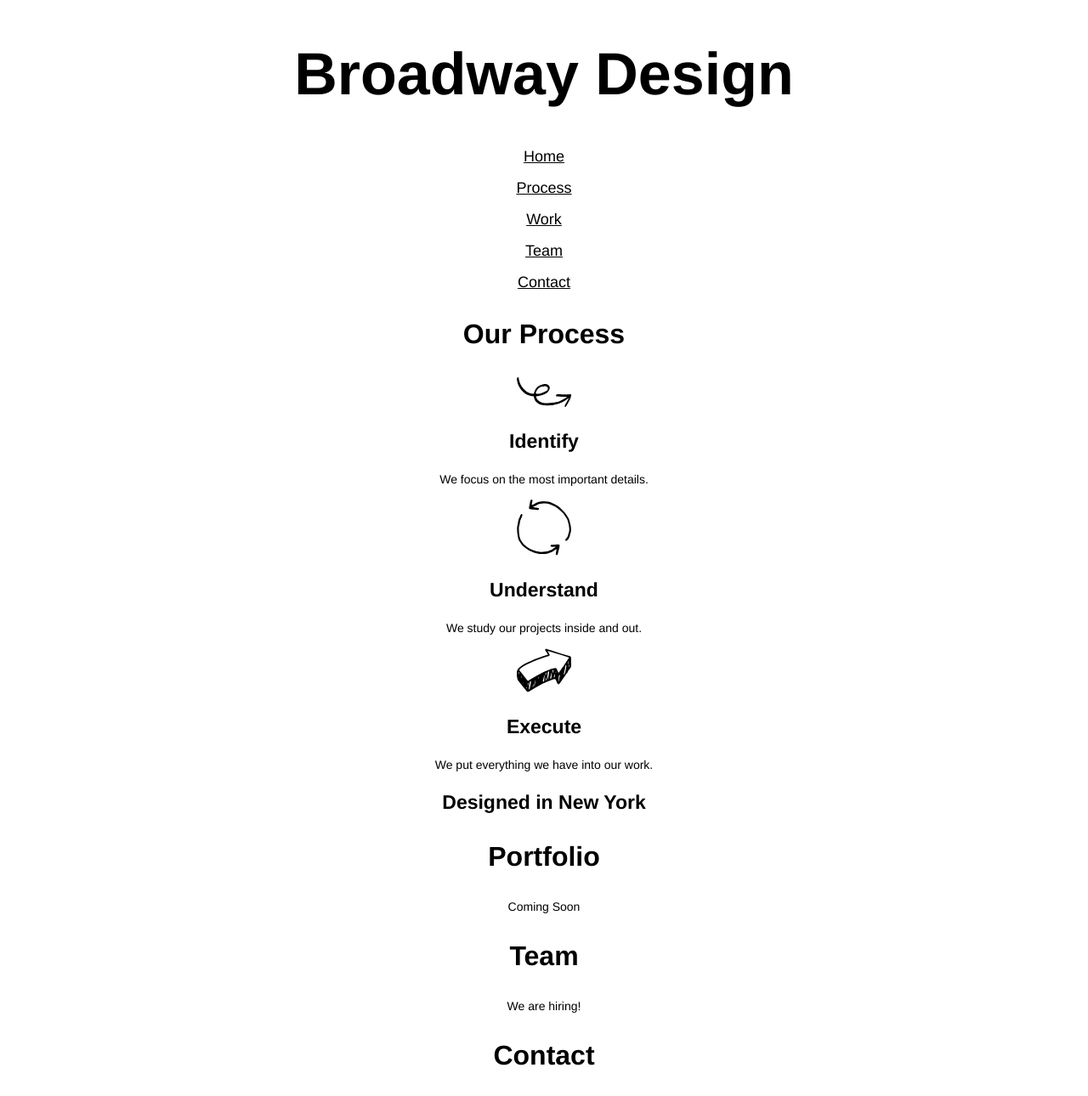
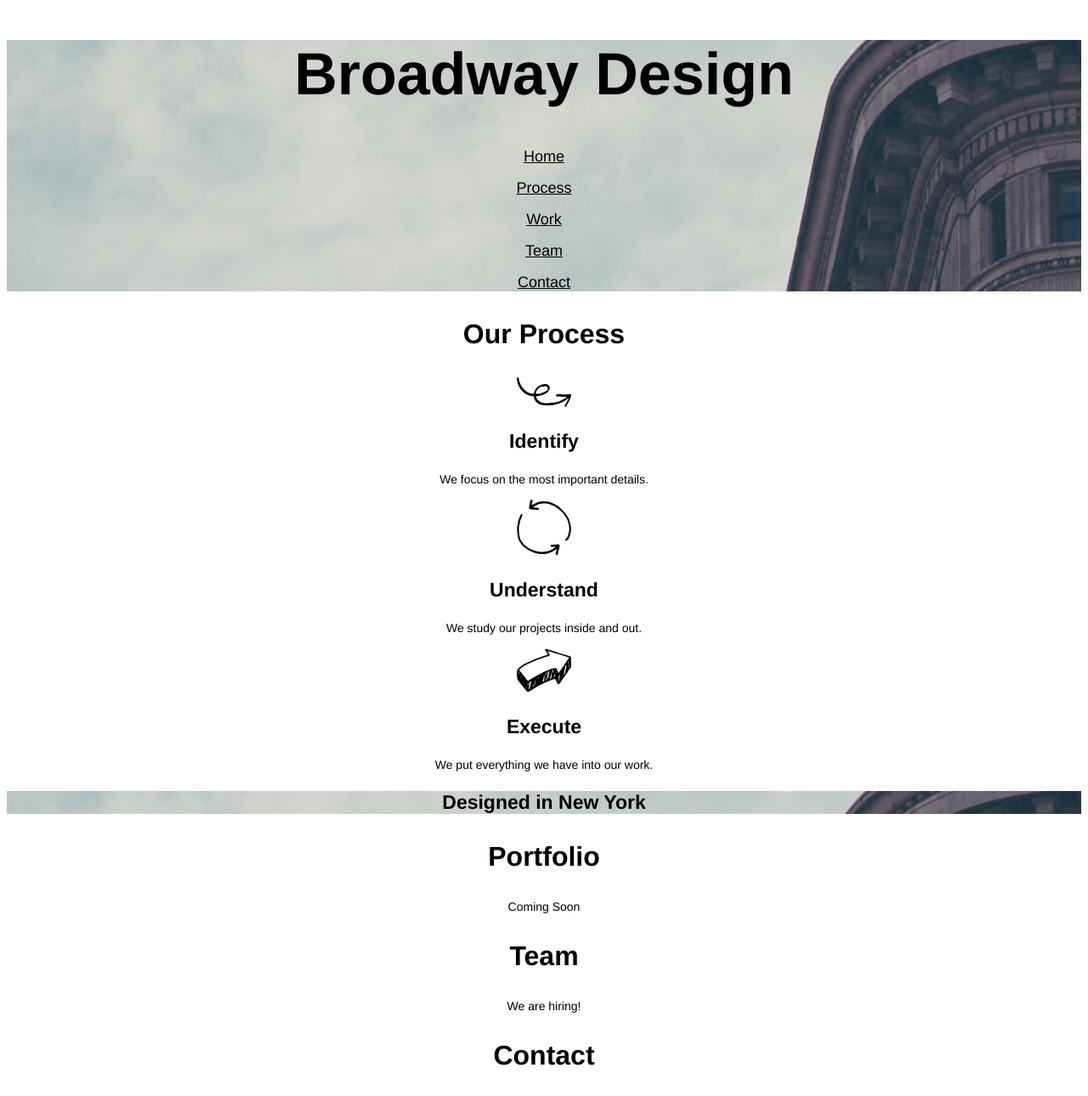
Before and after one commit to Howard-Coder/BroadwayDesign, a plain HTML site: page index.html in a window 1280 px wide. Shown: the top 1290 px of the page at 85% size. Drawn offline with Linux system fonts and the light colour scheme.

Commit message:
use two dots relatove link

```diff
--- a/resources/css/style.css
+++ b/resources/css/style.css
@@ -8,7 +8,7 @@ h1 {
   color: black;
 }
 .background {
-  background-image: url("./images/the-flatiron-building.png");
+  background-image: url("../images/the-flatiron-building.png");
 }
 .link {
   font-family: Helvetica;
@@ -29,7 +29,7 @@ h1 {
   font-size: 23px;
   font-weight: bold;
   color: black;
-  background-image: url("./images/the-flatiron-building.png");
+  background-image: url("../images/the-flatiron-building.png");
 }
 .david {
   font-family: Helvetica;
```
